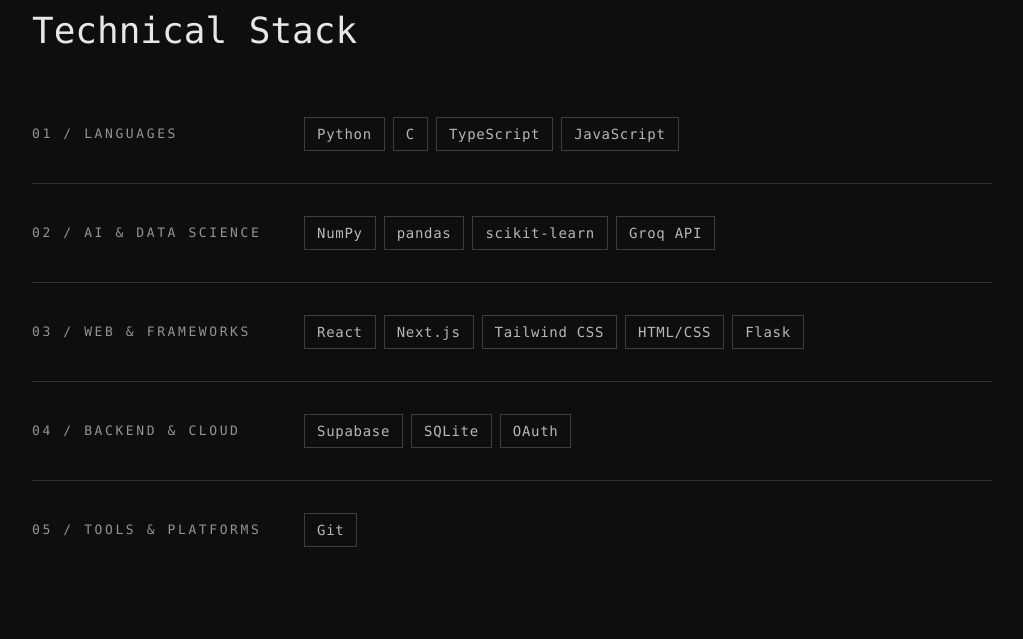
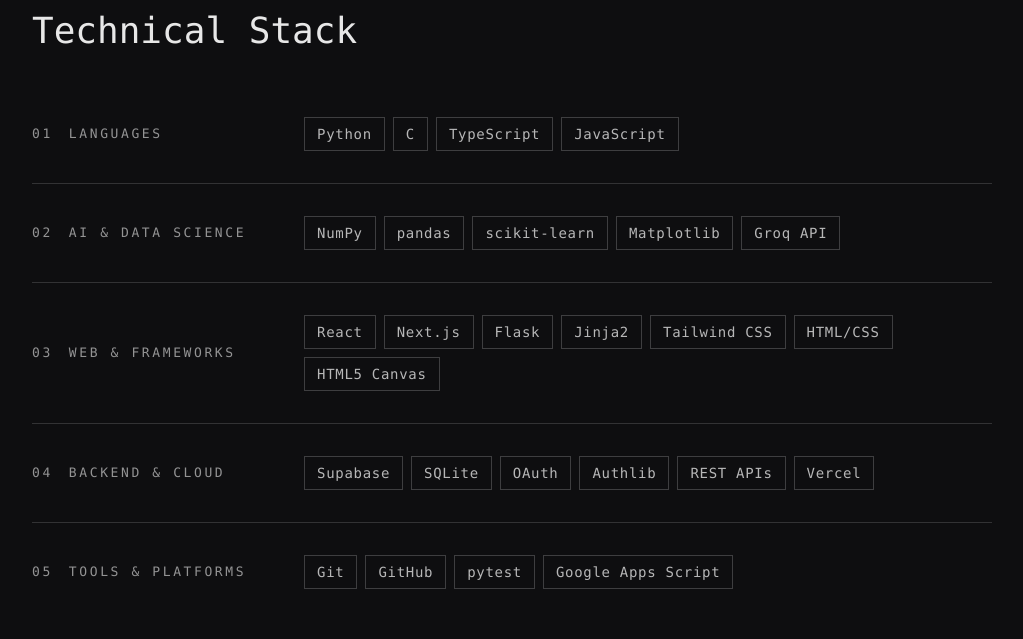
Before and after one commit to Aditi-Atodaria/Portfolio_Website, a Next.js app in the folder aditi-next/: page / in a window 1280 px wide. Shown: the part 2640-3279 px from the top of the page, without its empty margins (128-1151 px from the left). Built offline with nearby package versions, Linux system fonts and the light colour scheme.

Commit message:
Update portfolio-hero-with-paper-shaders.tsx

```diff
--- a/aditi-next/src/components/ui/portfolio-hero-with-paper-shaders.tsx
+++ b/aditi-next/src/components/ui/portfolio-hero-with-paper-shaders.tsx
@@ -130,6 +130,7 @@
 const hairlineVars = (isDarkMode: boolean) =>
   ({
     "--hairline-plate": isDarkMode ? "#0e0e10" : "#ffffff",
+    "--hairline-stroke": 1, // library default is 0.9; ~10% bolder
     ...(isDarkMode && {
       "--hairline-edge": "#c4c4cc",
       "--hairline-mid": "#7a7a85",
@@ -158,10 +159,10 @@
 
 const SKILL_GROUPS = [
   { label: "Languages", items: ["Python", "C", "TypeScript", "JavaScript"] },
-  { label: "AI & Data Science", items: ["NumPy", "pandas", "scikit-learn", "Groq API"] },
-  { label: "Web & Frameworks", items: ["React", "Next.js", "Tailwind CSS", "HTML/CSS", "Flask"] },
-  { label: "Backend & Cloud", items: ["Supabase", "SQLite", "OAuth"] },
-  { label: "Tools & Platforms", items: ["Git"] },
+  { label: "AI & Data Science", items: ["NumPy", "pandas", "scikit-learn", "Matplotlib", "Groq API"] },
+  { label: "Web & Frameworks", items: ["React", "Next.js", "Flask", "Jinja2", "Tailwind CSS", "HTML/CSS", "HTML5 Canvas"] },
+  { label: "Backend & Cloud", items: ["Supabase", "SQLite", "OAuth", "Authlib", "REST APIs", "Vercel"] },
+  { label: "Tools & Platforms", items: ["Git", "GitHub", "pytest", "Google Apps Script"] },
 ]
 
 const CURRENTLY_EXPLORING = [
@@ -702,7 +703,7 @@
               {SKILL_GROUPS.map((group, gi) => (
                 <div key={group.label} className="grid grid-cols-1 md:grid-cols-[15rem_1fr] gap-4 md:gap-8 md:items-center py-6 sm:py-8 first:pt-0">
                   <p className={`font-mono text-[13px] tracking-[0.2em] uppercase ${isDarkMode ? "text-white/55" : "text-black/60"}`}>
-                    {String(gi + 1).padStart(2, "0")} / {group.label}
+                    <span className="mr-4">{String(gi + 1).padStart(2, "0")}</span>{group.label}
                   </p>
                   <div className="flex flex-wrap gap-1.5 sm:gap-2">
                     {group.items.map(item => (
```
